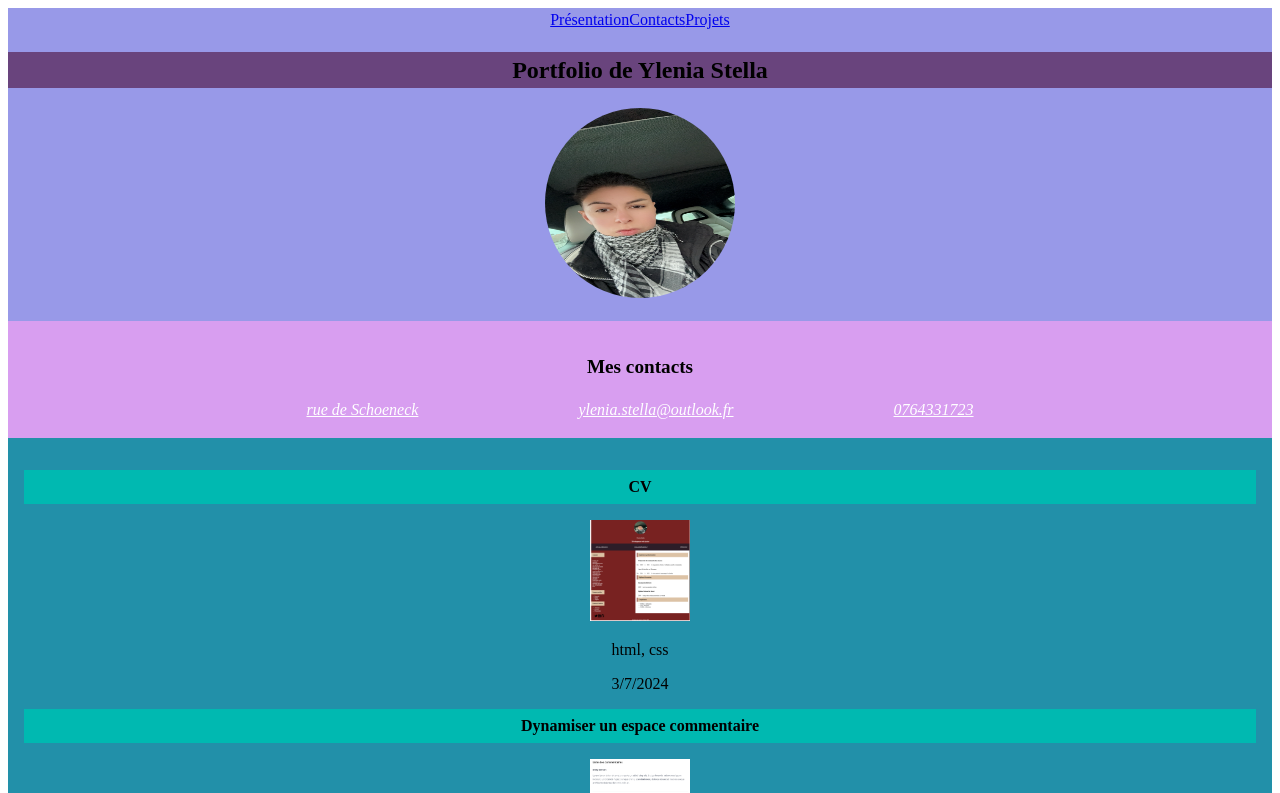
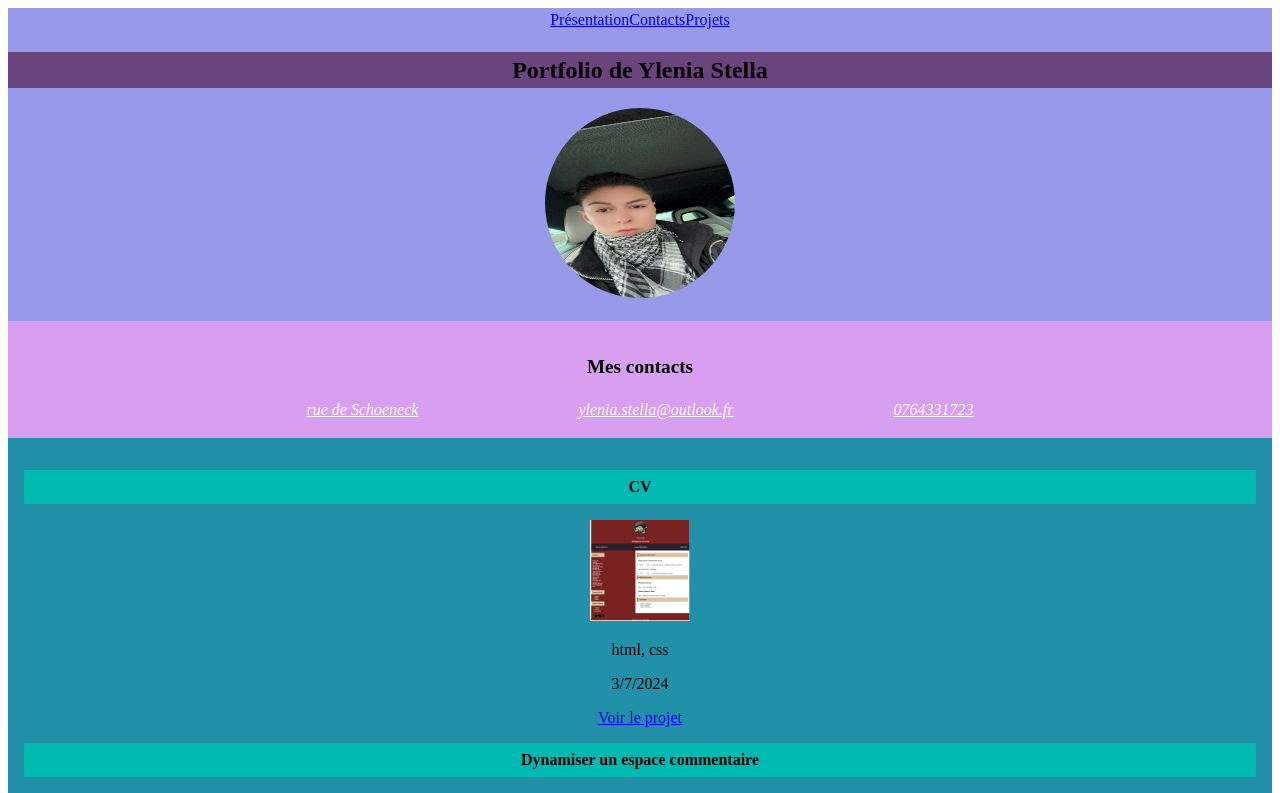
Before and after one commit to yleniastella11/mon-projet-vue, a Vue app: page /projects in a window 1280 px wide. Shown: the top 793 px of the page. Built offline with nearby package versions, Linux system fonts and the light colour scheme.

Commit message:
modifications

```diff
--- a/src/views/Projects.vue
+++ b/src/views/Projects.vue
@@ -10,9 +10,10 @@
       />
       <p>{{ project.technos }}</p>
       <p>{{ project.time }}</p>
+      <a :href="project.link" target="_blank">Voir le projet</a>
     </div>
 
-    <!-- Modal pour afficher l'image agrandie -->
+
     <div v-if="isModalOpen" class="modal" @click="closeModal">
       <img :src="currentImage" class="modal-image" />
     </div>
```
